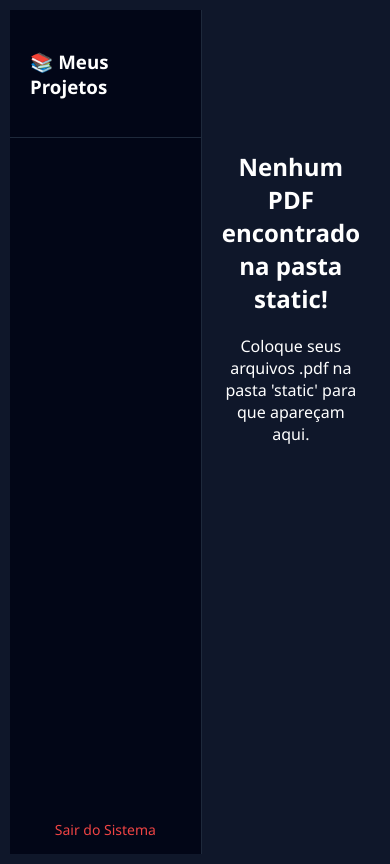
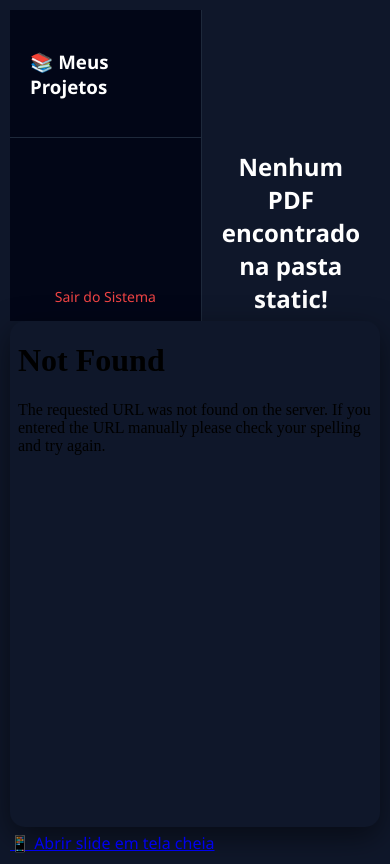
Before and after one commit to gabrielgamerpfoneda-spec/Site-de-Slides, a Flask app: page /dashboard in a window 390 px wide. Run offline with Flask 3, Linux system fonts and the light colour scheme; the visitor is signed in with stand-in values (Sample User, id 1).

Commit message:
slides responsivos

```diff
--- a/static/style.css
+++ b/static/style.css
@@ -128,3 +128,17 @@
         height: 500px; /* Ajusta a altura do slide para não sumir na tela */
     }
 }
+/* Isso faz o slide ocupar a largura da tela, mas sem estourar */
+iframe, embed, object {
+    width: 100%;       /* Ocupa toda a largura disponível */
+    max-width: 100%;   /* Garante que não passe da borda */
+    height: 80vh;      /* Define uma altura boa (80% da altura da tela) */
+    border: none;
+}
+
+/* Ajuste específico para celular */
+@media (max-width: 600px) {
+    iframe {
+        height: 60vh;  /* Diminui um pouco a altura no celular para caber melhor */
+    }
+}
--- a/templates/dashboard.html
+++ b/templates/dashboard.html
@@ -3,6 +3,7 @@
 <head>
     <title>Dashboard de Slides</title>
     <link rel="stylesheet" href="{{ url_for('static', filename='style.css') }}">
+    <meta name="viewport" content="width=device-width, initial-scale=1.0">
     <meta name="viewport" content="width=device-width, initial-scale=1.0">
 </head>
 <body>
@@ -35,5 +36,12 @@
             {% endif %}
         </main>
     </div>
+    <div class="slide-container">
+    <iframe src="{{ url_for('static', filename='slide1.pdf') }}"></iframe>
+    <br>
+    <a href="{{ url_for('static', filename='slide1.pdf') }}" target="_blank" class="btn-mobile">
+       📱 Abrir slide em tela cheia
+    </a>
+</div>
 </body>
 </html>
```
